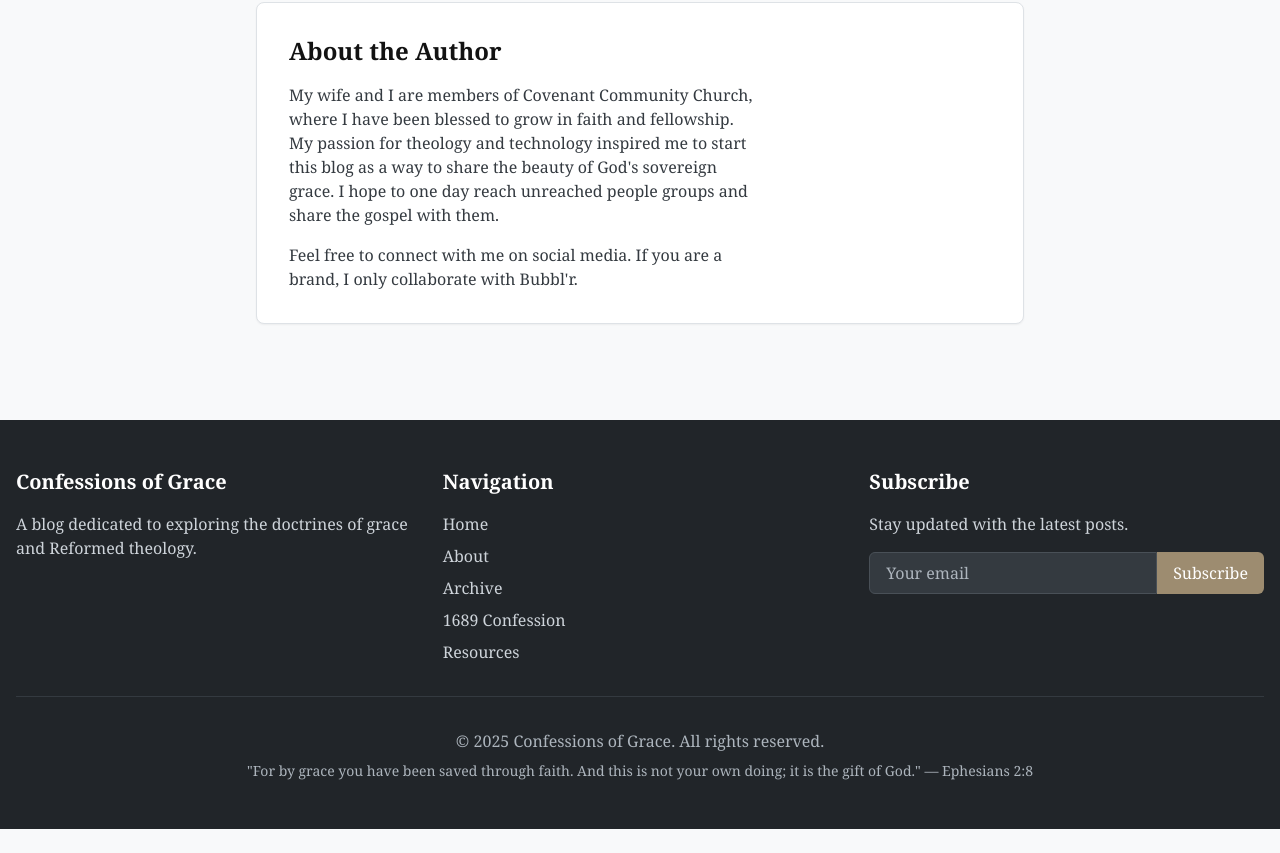
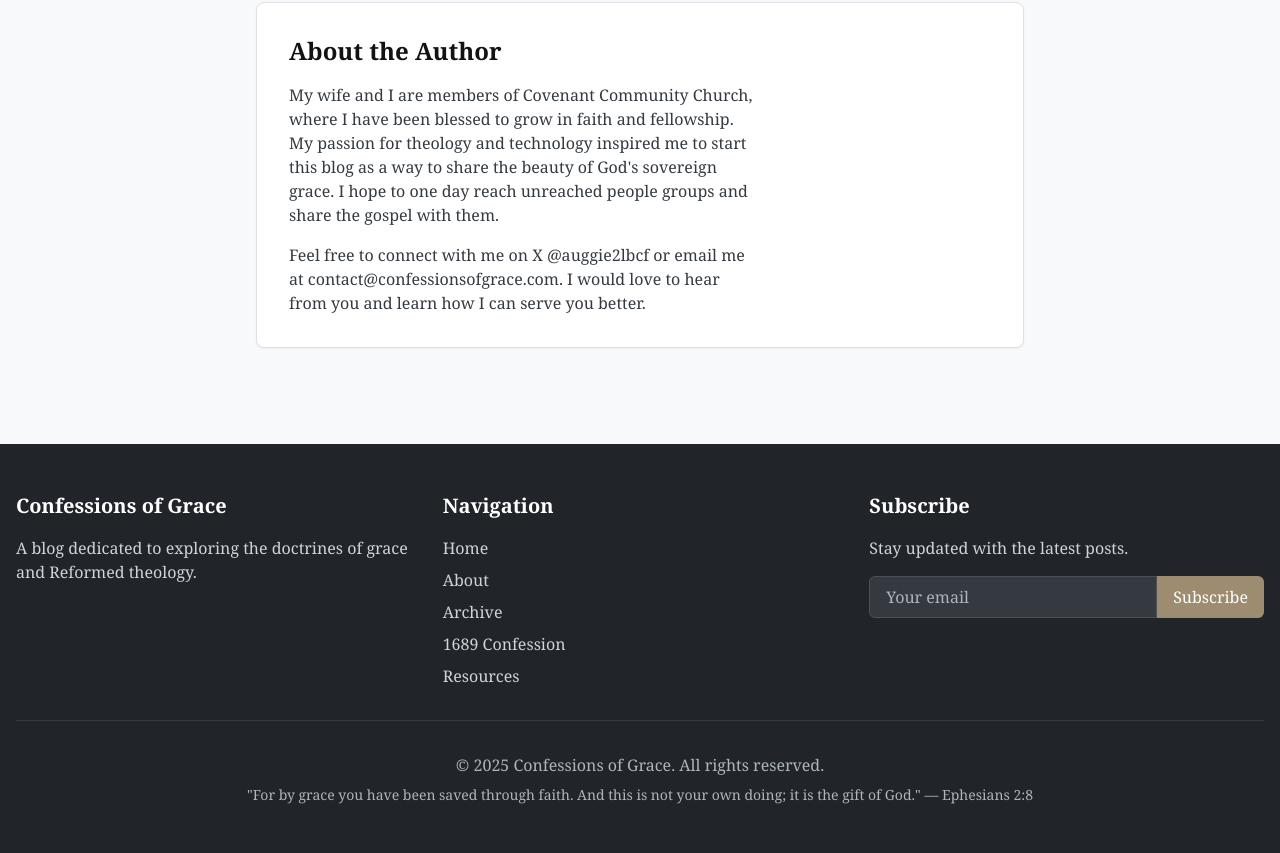
Before and after one commit to auggie2lbcf/confessions-of-grace, a Next.js app: page /about in a window 1280 px wide. Shown: the part 1297-2150 px from the top of the page. Before the commit the page ends 2126 px from the top, so only its background shows below. Built offline with nearby package versions, Linux system fonts and the light colour scheme.

Commit message:
updated about

```diff
--- a/src/pages/about.tsx
+++ b/src/pages/about.tsx
@@ -77,7 +77,8 @@ const About: React.FC = () => {
                 I hope to one day reach unreached people groups and share the gospel with them.
               </p>
               <p className="text-primary-700">
-                Feel free to connect with me on social media. If you are a brand, I only collaborate with Bubbl'r.
+                Feel free to connect with me on X @auggie2lbcf or email me at contact@confessionsofgrace.com.
+                I would love to hear from you and learn how I can serve you better.
               </p>
             </div>
           </div>
```
